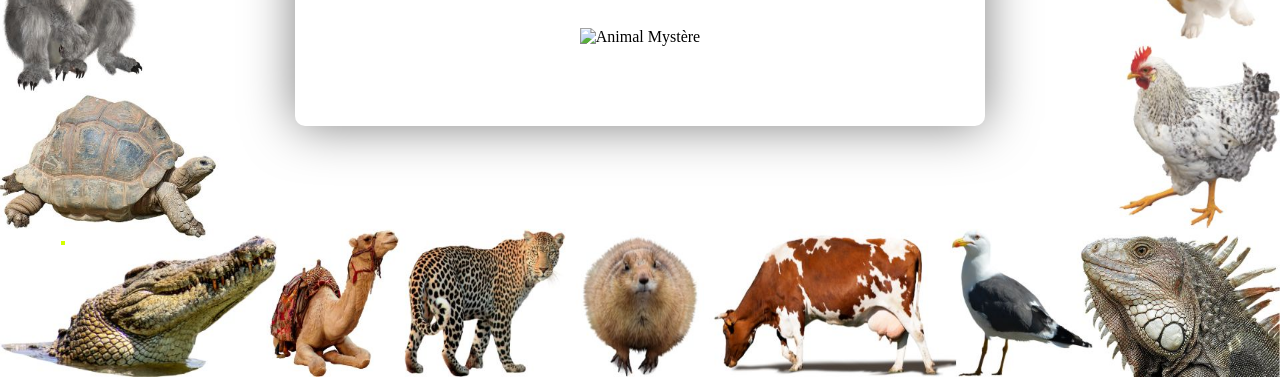
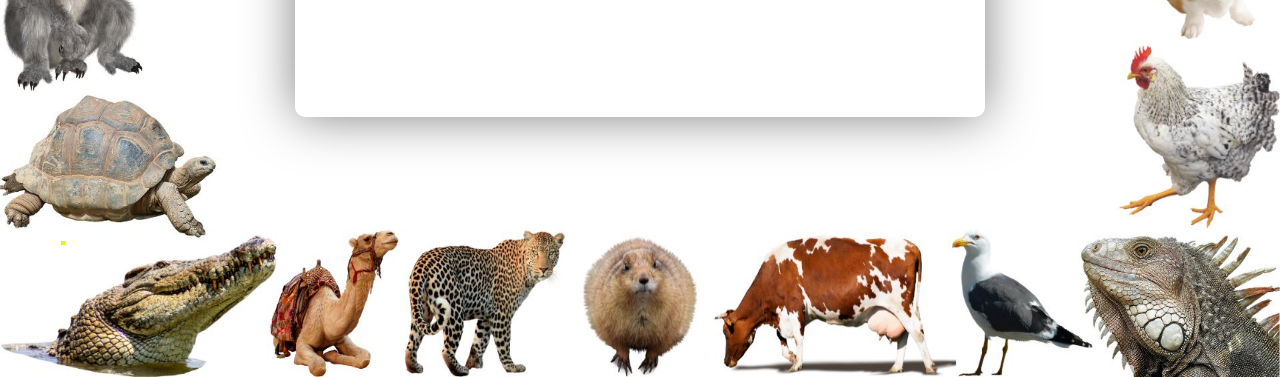
Before and after one commit to enzorichard/Web-Project, a plain HTML site: page gagne.html in a window 1280 px wide. Shown: the part 423-800 px from the top of the page. Drawn offline with Linux system fonts and the light colour scheme.

Commit message:
Fix erreur gagne

```diff
--- a/gagne.html
+++ b/gagne.html
@@ -24,9 +24,7 @@
     </div>
 
     <!-- Image de l'animal mystère -->
-    <div class="imageContainer" id="imageAnimal">
-      <img src="chemin/vers/animal/mystère.jpg" alt="Animal Mystère" class="imageAnimal">
-    </div>
+    <div class="imageContainer" id="imageAnimal"></div>
   </div>
 
   <div class="truc1"></div>
```
